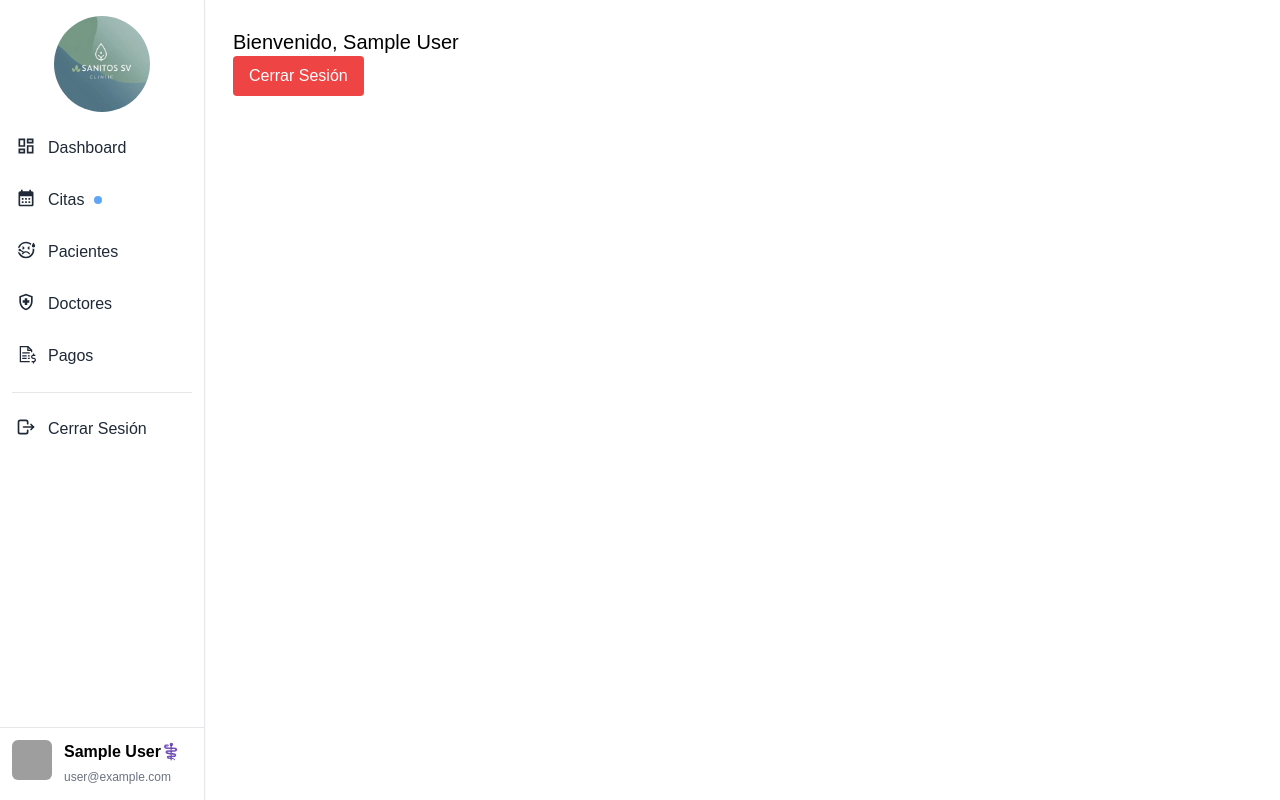
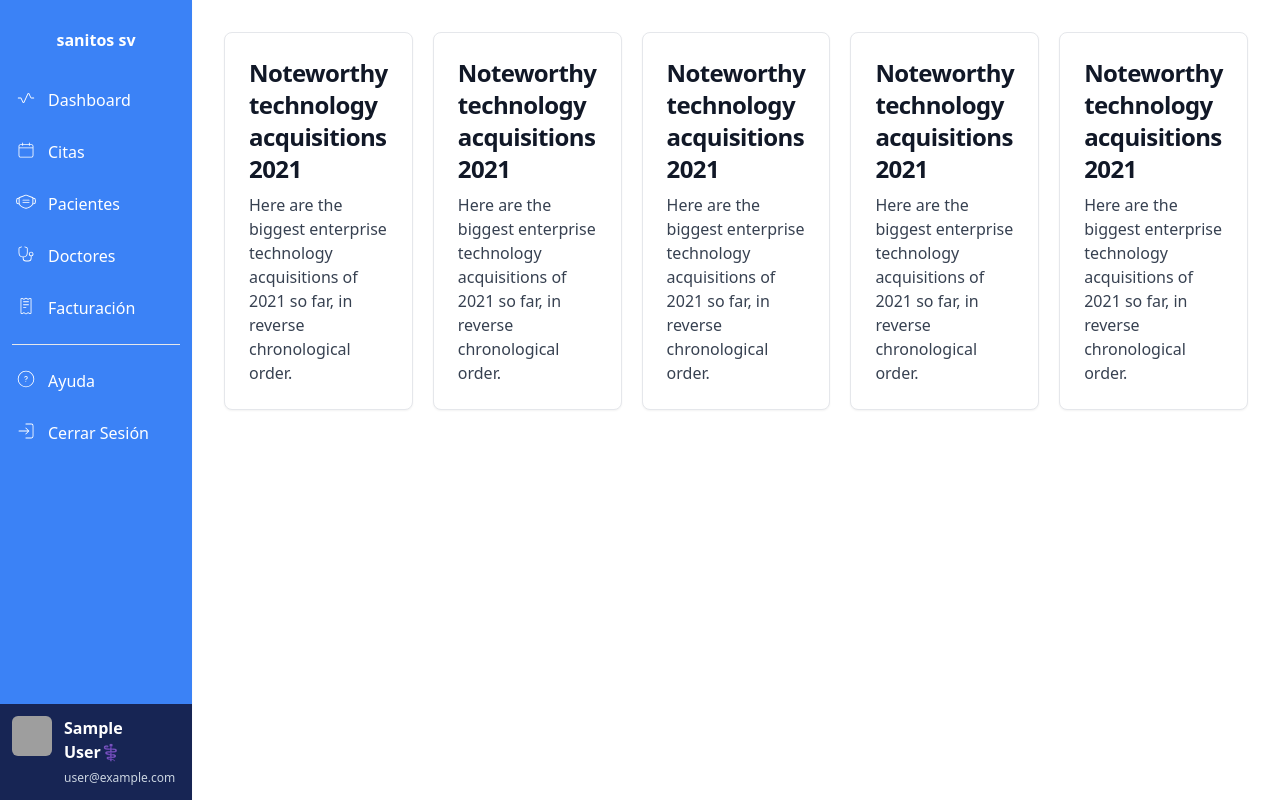
Before and after one commit to cruzito-x/appointments-app, a Next.js app: page /dashboard in a window 1280 px wide. Built offline with nearby package versions, Linux system fonts and the light colour scheme; no server answers; sample sign-in values are in the browser's storage; grey boxes are pictures that could not be loaded.

Commit message:
Sidebar and dashboard updated

```diff
--- a/src/app/dashboard/layout.tsx
+++ b/src/app/dashboard/layout.tsx
@@ -1,19 +1,4 @@
-import Sidebar, { SidebarItem } from "@/components/sidebar/Sidebar";
-import { FaUserDoctor } from "react-icons/fa6";
-import { LiaFileInvoiceDollarSolid } from "react-icons/lia";
-import {
-  MdCalendarMonth,
-  MdDateRange,
-  MdOutlineDashboard,
-  MdOutlineHealthAndSafety,
-  MdOutlineSick,
-} from "react-icons/md";
-import {
-  TbHealthRecognition,
-  TbInvoice,
-  TbLogout,
-  TbMedicalCross,
-} from "react-icons/tb";
+import Items from "@/components/sidebar/Items";
 
 export const metadata = {
   title: "Sanitos SV | Dashboard",
@@ -27,37 +12,8 @@ export default function DashboardLayout({
 }) {
   return (
     <div className="flex">
-      <Sidebar>
-        <SidebarItem
-          icon={<MdOutlineDashboard size={20} />}
-          text="Dashboard"
-          link="/dashboard"
-        />
-        <SidebarItem
-          icon={<MdCalendarMonth size={20} />}
-          text="Citas"
-          link="/appointments"
-          alert
-        />
-        <SidebarItem
-          icon={<MdOutlineSick size={20} />}
-          text="Pacientes"
-          link="/patients"
-        />
-        <SidebarItem
-          icon={<MdOutlineHealthAndSafety size={20} />}
-          text="Doctores"
-          link="/doctors"
-        />
-        <SidebarItem
-          icon={<LiaFileInvoiceDollarSolid size={20} />}
-          text="Pagos"
-          link="/payments"
-        />
-        <hr className="my-3 mr-3 ml-3" />
-        <SidebarItem icon={<TbLogout size={20} />} text="Cerrar Sesión" />
-      </Sidebar>
-      <div className="p-3">{children}</div>
+      <Items />
+      <div className="p-3 w-full">{children}</div>
     </div>
   );
 }
--- a/src/app/dashboard/page.tsx
+++ b/src/app/dashboard/page.tsx
@@ -17,14 +17,83 @@ export default function Dashboard() {
   if (status === "loading") return <p>Cargando...</p>;
 
   return (
-    <div className="p-4">
-      <h1 className="text-xl">Bienvenido, {session?.user?.name}</h1>
-      <button
-        onClick={() => signOut()}
-        className="bg-red-500 text-white px-4 py-2 rounded"
-      >
-        Cerrar Sesión
-      </button>
+    <div className="p-5">
+      <div className="grid grid-cols-5 gap-5">
+        <div>
+          <a
+            href="#"
+            className="block max-w-sm p-6 bg-white border border-gray-200 rounded-lg shadow-sm hover:bg-gray-100 dark:bg-gray-800 dark:border-gray-700 dark:hover:bg-gray-700"
+          >
+            <h5 className="mb-2 text-2xl font-bold tracking-tight text-gray-900 dark:text-white">
+              Noteworthy technology acquisitions 2021
+            </h5>
+            <p className="font-normal text-gray-700 dark:text-gray-400">
+              Here are the biggest enterprise technology acquisitions of 2021 so
+              far, in reverse chronological order.
+            </p>
+          </a>
+        </div>
+
+        <div>
+          <a
+            href="#"
+            className="block max-w-sm p-6 bg-white border border-gray-200 rounded-lg shadow-sm hover:bg-gray-100 dark:bg-gray-800 dark:border-gray-700 dark:hover:bg-gray-700"
+          >
+            <h5 className="mb-2 text-2xl font-bold tracking-tight text-gray-900 dark:text-white">
+              Noteworthy technology acquisitions 2021
+            </h5>
+            <p className="font-normal text-gray-700 dark:text-gray-400">
+              Here are the biggest enterprise technology acquisitions of 2021 so
+              far, in reverse chronological order.
+            </p>
+          </a>
+        </div>
+
+        <div>
+          <a
+            href="#"
+            className="block max-w-sm p-6 bg-white border border-gray-200 rounded-lg shadow-sm hover:bg-gray-100 dark:bg-gray-800 dark:border-gray-700 dark:hover:bg-gray-700"
+          >
+            <h5 className="mb-2 text-2xl font-bold tracking-tight text-gray-900 dark:text-white">
+              Noteworthy technology acquisitions 2021
+            </h5>
+            <p className="font-normal text-gray-700 dark:text-gray-400">
+              Here are the biggest enterprise technology acquisitions of 2021 so
+              far, in reverse chronological order.
+            </p>
+          </a>
+        </div>
+
+        <div>
+          <a
+            href="#"
+            className="block max-w-sm p-6 bg-white border border-gray-200 rounded-lg shadow-sm hover:bg-gray-100 dark:bg-gray-800 dark:border-gray-700 dark:hover:bg-gray-700"
+          >
+            <h5 className="mb-2 text-2xl font-bold tracking-tight text-gray-900 dark:text-white">
+              Noteworthy technology acquisitions 2021
+            </h5>
+            <p className="font-normal text-gray-700 dark:text-gray-400">
+              Here are the biggest enterprise technology acquisitions of 2021 so
+              far, in reverse chronological order.
+            </p>
+          </a>
+        </div>
+
+        <div>
+          <a
+            href="#"
+            className="block max-w-sm p-6 bg-white border border-gray-200 rounded-lg shadow-sm hover:bg-gray-100 dark:bg-gray-800 dark:border-gray-700 dark:hover:bg-gray-700"
+          >
+            <h5 className="mb-2 text-2xl font-bold tracking-tight text-gray-900 dark:text-white">
+              Noteworthy technology acquisitions 2021
+            </h5>
+            <p className="font-normal text-gray-700 dark:text-gray-400">
+              Here are the biggest enterprise technology acquisitions of 2021 so
+              far, in reverse chronological order.
+            </p>
+          </a>
+        </div>
+      </div>
     </div>
   );
 }
--- a/src/app/globals.css
+++ b/src/app/globals.css
@@ -2,8 +2,10 @@
 @tailwind components;
 @tailwind utilities;
 
-@import url("https://fonts.googleapis.com/css2?family=Montserrat:ital,wght@0,100..900;1,100..900&family=Niramit:ital,wght@0,200;0,300;0,400;0,500;0,600;0,700;1,200;1,300;1,400;1,500;1,600;1,700&family=Nunito:ital,wght@0,200..1000;1,200..1000&family=Poppins:ital,wght@0,100;0,200;0,300;0,400;0,500;0,600;0,700;0,800;0,900;1,100;1,200;1,300;1,400;1,500;1,600;1,700;1,800;1,900&display=swap");
+@import url("https://fonts.googleapis.com/css2?family=Poppins:ital,wght@0,100;0,200;0,300;0,400;0,500;0,600;0,700;0,800;0,900;1,100;1,200;1,300;1,400;1,500;1,600;1,700;1,800;1,900&display=swap");
 
 * {
-  font-family: "Montserrat", "Nunito", sans-serif !important;
+  font-family: "Poppins", system-ui, -apple-system, BlinkMacSystemFont,
+    "Segoe UI", Roboto, Oxygen, Ubuntu, Cantarell, "Open Sans", "Helvetica Neue",
+    sans-serif;
 }
--- a/src/app/layout.tsx
+++ b/src/app/layout.tsx
@@ -1,4 +1,5 @@
 "use client";
+
 import "./globals.css";
 import { SessionProvider } from "next-auth/react";
 
--- /dev/null
+++ b/src/components/sidebar/Items.tsx
@@ -0,0 +1,59 @@
+"use client";
+
+import { useSession, signOut } from "next-auth/react";
+import Sidebar, { SidebarItem } from "@/components/sidebar/Sidebar";
+import {
+  CiCalendar,
+  CiCircleQuestion,
+  CiLogin,
+  CiReceipt,
+  CiStethoscope,
+  CiWavePulse1,
+} from "react-icons/ci";
+import { PiFaceMaskLight } from "react-icons/pi";
+
+export default function ClientSidebar() {
+  const { data: session } = useSession();
+
+  return (
+    <Sidebar>
+      <SidebarItem
+        icon={<CiWavePulse1 size={20} />}
+        text="Dashboard"
+        link="/dashboard"
+      />
+      <SidebarItem
+        icon={<CiCalendar size={20} />}
+        text="Citas"
+        link="/appointments"
+      />
+      <SidebarItem
+        icon={<PiFaceMaskLight size={20} />}
+        text="Pacientes"
+        link="/patients"
+      />
+      <SidebarItem
+        icon={<CiStethoscope size={20} />}
+        text="Doctores"
+        link="/doctors"
+      />
+      <SidebarItem
+        icon={<CiReceipt size={20} />}
+        text="Facturación"
+        link="/billing"
+      />
+
+      <hr className="my-3 mr-3 ml-3" />
+      <SidebarItem
+        icon={<CiCircleQuestion size={20} />}
+        text="Ayuda"
+        link="/help"
+      />
+      <SidebarItem
+        icon={<CiLogin size={20} />}
+        text="Cerrar Sesión"
+        onClick={() => signOut()}
+      />
+    </Sidebar>
+  );
+}
--- a/src/components/sidebar/Sidebar.tsx
+++ b/src/components/sidebar/Sidebar.tsx
@@ -1,12 +1,8 @@
 "use client";
 
 import { useContext, useState } from "react";
-import { BsChevronBarLeft, BsChevronBarRight } from "react-icons/bs";
-import { IoMdMore } from "react-icons/io";
 import { createContext } from "react";
 import { useSession } from "next-auth/react";
-import Logo from "@/assets/images/logo.png";
-import Image from "next/image";
 
 const SidebarContext = createContext();
 
@@ -16,30 +12,19 @@ export default function Sidebar({ children }) {
 
   return (
     <aside className="h-screen">
-      <nav className="h-full flex flex-col bg-white border-r shadow-sm">
+      <nav className="h-full flex flex-col bg-blue-500 shadow-sm transtion-all duration-300">
         <div className="p-4 pb-2 flex justify-center items-center">
-          <Image
-            className={`overflow-hidden transtion-all duration-200 rounded-full ${
-              expanded ? "w-24" : "w-0"
-            }`}
-            src={Logo}
+          {/* <img
+            className={`overflow-hidden my-3 ${expanded ? "w-32" : "w-0"}`}
+            src="https://img.logoipsum.com/297.svg"
             alt="Logo"
-          />
-          {/* <button
-            className="p-1.5 rounded-lg bg-gray-50 hover:bg-gray-100"
-            onClick={() => setExpanded((current) => !current)}
-          >
-            {expanded ? (
-              <BsChevronBarRight className="text-xl" />
-            ) : (
-              <BsChevronBarLeft className="text-xl" />
-            )}
-          </button> */}
+          /> */}
+          <h3 className="text-white text-md font-semibold py-3">sanitos sv</h3>
         </div>
         <SidebarContext.Provider value={{ expanded }}>
           <ul className="flex-1">{children}</ul>
         </SidebarContext.Provider>
-        <div className="border-t flex p-3">
+        <div className="bg-blue-950 flex p-3">
           <img
             className="w-10 h-10 rounded-md"
             src={`https://ui-avatars.com/api/?name=${session?.user?.name}&background=random&color=3730a3&bold=true`}
@@ -51,12 +36,13 @@ export default function Sidebar({ children }) {
             }`}
           >
             <div>
-              <h4 className="font-semibold"> {session?.user?.name}⚕️ </h4>
-              <span className="text-xs text-gray-500">
+              <h4 className="font-semibold text-white">
+                {session?.user?.name}⚕️
+              </h4>
+              <span className="text-xs text-slate-300">
                 {session?.user?.email}
               </span>
             </div>
-            {/* <IoMdMore size={20} /> */}
           </div>
         </div>
       </nav>
@@ -70,32 +56,55 @@ export function SidebarItem({
   active,
   link,
   alert,
+  children,
+  onClick,
 }: {
   icon: React.ReactNode;
   text: string;
   active?: boolean;
   link?: string;
   alert?: boolean;
+  children?: React.ReactNode;
+  onClick?: () => void;
 }) {
   const { expanded } = useContext(SidebarContext);
+  const [isOpen, setIsOpen] = useState(false);
+
   return (
     <li
-      className={`relative flex items-center py-2 px-3 my-1 font-medium rounded-md cursor-pointer transition-colors ${
+      className={`relative flex flex-col items-start py-2 px-3 my-1 rounded-md cursor-pointer transition-colors ${
         active
-          ? "bg-gradient-to-r from-blue-400 to-blue-200 text-blue-800"
-          : "hover:bg-indigo-50 text-gray-800"
+          ? "bg-gradient-to-r from-blue-400 to-blue-200"
+          : "hover:bg-blue-50 text-white hover:text-blue-600"
       } `}
+      onClick={onClick}
     >
-      <a className="flex p-1" href={link}>
+      <div className="flex items-center w-full">
+        {link ? (
+          <a className="flex p-1 w-full" href={link}>
             {icon}
             <span
-          className={`overflow-hidden transition-all ${
+              className={`overflow-hidden transition-all font-normal ${
                 expanded ? "w-32 ml-3" : "w-0 h-0"
               }`}
             >
               {text}
             </span>
           </a>
+        ) : (
+          <div className="flex p-1 w-full">
+            {icon}
+            <span
+              className={`overflow-hidden transition-all font-normal ${
+                expanded ? "w-32 ml-3" : "w-0 h-0"
+              }`}
+            >
+              {text}
+            </span>
+          </div>
+        )}
+      </div>
+      {isOpen && children}
       {alert && (
         <div
           className={`absolute right-2/4 w-2 h-2 rounded bg-blue-400 ${
@@ -103,19 +112,26 @@ export function SidebarItem({
           }`}
         ></div>
       )}
-
-      {!expanded && (
-        <div
-          className={`
-          absolute left-full rounded-md px-2 py-1 ml-6
-          bg-blue-100 text-blue-800 text-sm
-          invisible opacity-20 -translate-x-3 transition-all
-          group-hover:visible group-hover:opacity-100 group-hover:translate-x-0
-      `}
-        >
-          {text}
-        </div>
-      )}
     </li>
   );
 }
+
+export function SidebarSubmenu({ children }: { children: React.ReactNode }) {
+  return <ul className="pl-8 mt-2 space-y-2">{children}</ul>;
+}
+
+export function SidebarSubmenuItem({
+  text,
+  link,
+}: {
+  text: string;
+  link: string;
+}) {
+  return (
+    <li className="relative flex items-center py-2 px-3 rounded-md cursor-pointer hover:bg-blue-100 hover:text-blue-600">
+      <a className="flex p-1 w-full" href={link}>
+        {text}
+      </a>
+    </li>
+  );
+}
```
Lines whose indentation alone changed are shown as unchanged.
